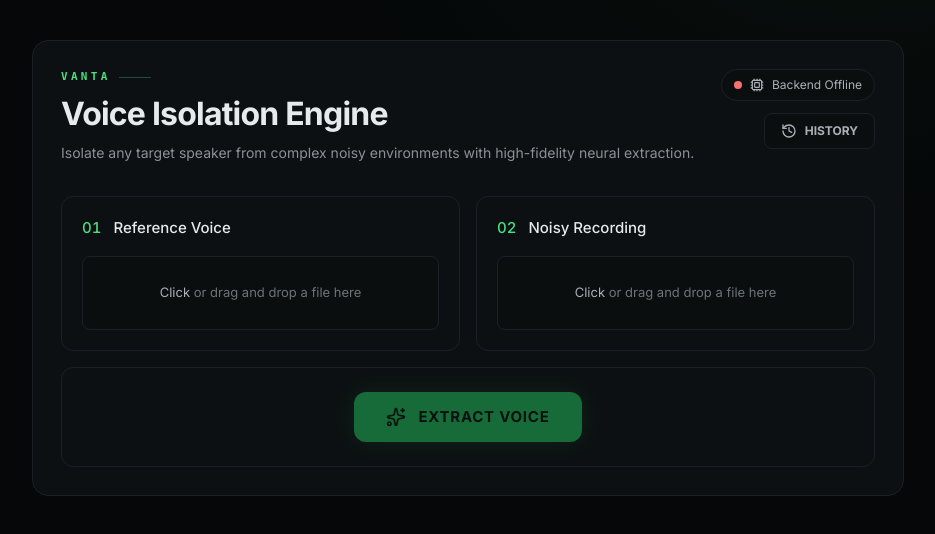
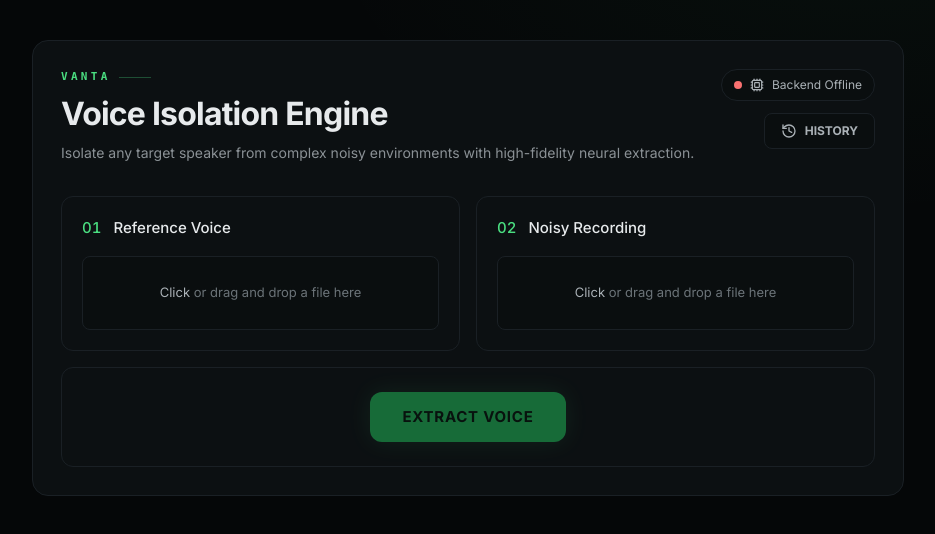
Before and after one commit to Komalpreet2809/Vanta, a Next.js app in the folder web/: page / in a window 1280 px wide. Shown: the top 534 px of the page, without its empty margins (172-1107 px from the left). Built offline with nearby package versions, Linux system fonts and the light colour scheme; no server answers.

Commit message:
style: remove icons from extract button for a cleaner minimalist look

```diff
--- a/web/src/components/ControlRack.tsx
+++ b/web/src/components/ControlRack.tsx
@@ -1,6 +1,5 @@
 "use client";
 
-import { Sparkles, Loader2 } from "lucide-react";
 import { motion } from "motion/react";
 
 type Props = {
@@ -27,15 +26,9 @@ export function ControlRack({
         className="group flex items-center gap-3 rounded-xl bg-[var(--accent-deep)] hover:bg-[var(--accent)] disabled:opacity-50 disabled:cursor-not-allowed px-8 py-3.5 text-[15px] font-bold text-[#06140b] transition-all shadow-[0_0_24px_rgba(74,222,128,0.18)] hover:shadow-[0_0_32px_rgba(74,222,128,0.3)] uppercase tracking-wider"
       >
         {isRunning ? (
-          <>
-            <Loader2 className="h-5 w-5 animate-spin" />
-            <span>Extracting Voice…</span>
-          </>
+          <span>Extracting Voice…</span>
         ) : (
-          <>
-            <Sparkles className="h-5 w-5" />
-            <span>Extract Voice</span>
-          </>
+          <span>Extract Voice</span>
         )}
       </motion.button>
     </div>
```
